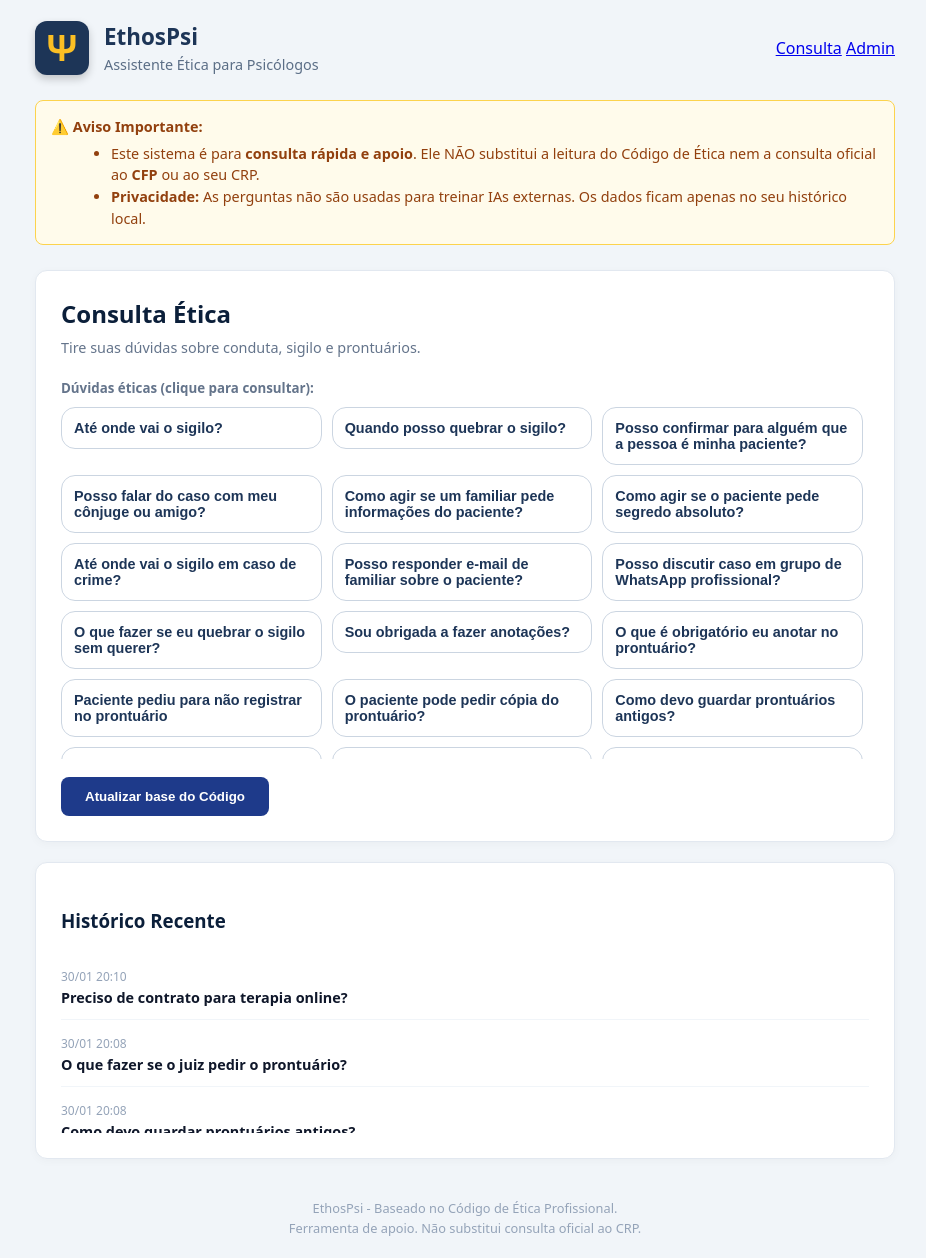
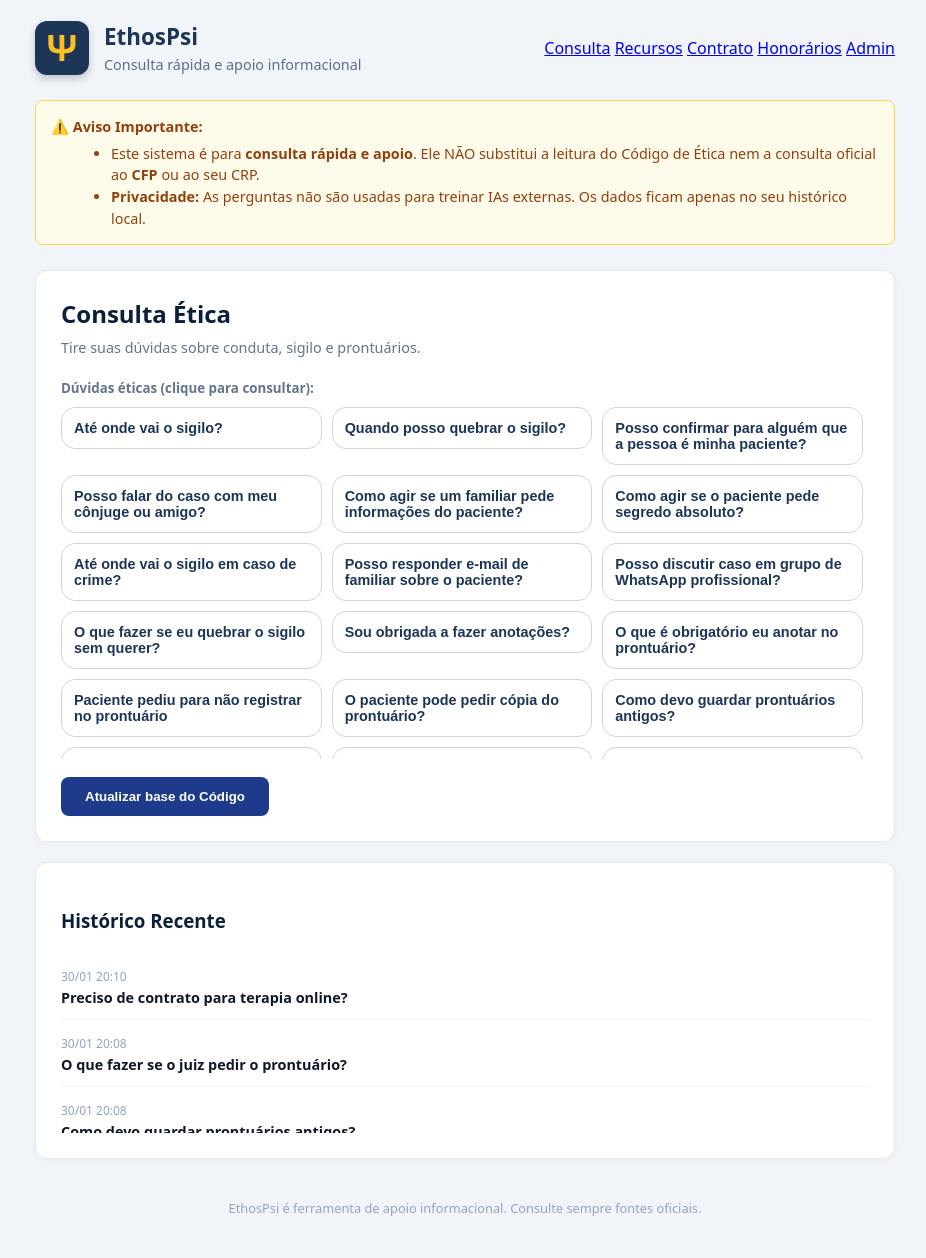
Before and after one commit to sabrinaandraderocha-cmyk/ethospsi, a Flask app: page / in a window 1280 px wide. Shown: the whole page, without its empty margins (175-1101 px from the left). After the commit the page ends 1216 px from the top, so only its background shows below. Run offline with Flask 3, Linux system fonts and the light colour scheme; data comes from the database, SQL or seed files in the repository.

Commit message:
Update base.html

```diff
--- a/templates/base.html
+++ b/templates/base.html
@@ -3,45 +3,44 @@
 <head>
   <meta charset="utf-8" />
   <meta name="viewport" content="width=device-width,initial-scale=1" />
-  <title>{{ app_name }}</title>
+  <title>{{ app_name or "EthosPsi" }}</title>
   <link rel="stylesheet" href="{{ url_for('static', filename='style.css') }}">
 </head>
 <body>
-
   <div class="container">
 
     <header class="topbar">
       <div class="brand">
-        <div class="logo-symbol">Ψ</div>
+        <div class="logo-symbol" aria-hidden="true">Ψ</div>
         <div class="brand-text">
-          <h1>{{ app_name }}</h1>
-          <p>Assistente Ética para Psicólogos</p>
+          <h1>{{ app_name or "EthosPsi" }}</h1>
+          <p>Consulta rápida e apoio informacional</p>
         </div>
       </div>
 
       <nav class="nav">
         <a class="navlink" href="{{ url_for('home') }}">Consulta</a>
+        <a class="navlink" href="{{ url_for('recursos') }}">Recursos</a>
+        <a class="navlink" href="{{ url_for('contrato') }}">Contrato</a>
+        <a class="navlink" href="{{ url_for('honorarios') }}">Honorários</a>
         <a class="navlink" href="{{ url_for('admin') }}">Admin</a>
       </nav>
     </header>
 
     {% with messages = get_flashed_messages(with_categories=true) %}
       {% if messages %}
-        {% for category, message in messages %}
-          <div class="flash {{ category }}">{{ message }}</div>
+        {% for cat, msg in messages %}
+          <div class="flash">{{ msg }}</div>
         {% endfor %}
       {% endif %}
     {% endwith %}
 
-    <main>
-      {% block content %}{% endblock %}
-    </main>
+    {% block content %}{% endblock %}
 
     <footer>
-       EthosPsi - Baseado no Código de Ética Profissional. <br>
-       Ferramenta de apoio. Não substitui consulta oficial ao CRP.
+      <p>EthosPsi é ferramenta de apoio informacional. Consulte sempre fontes oficiais.</p>
     </footer>
+
   </div>
-
 </body>
 </html>
```
